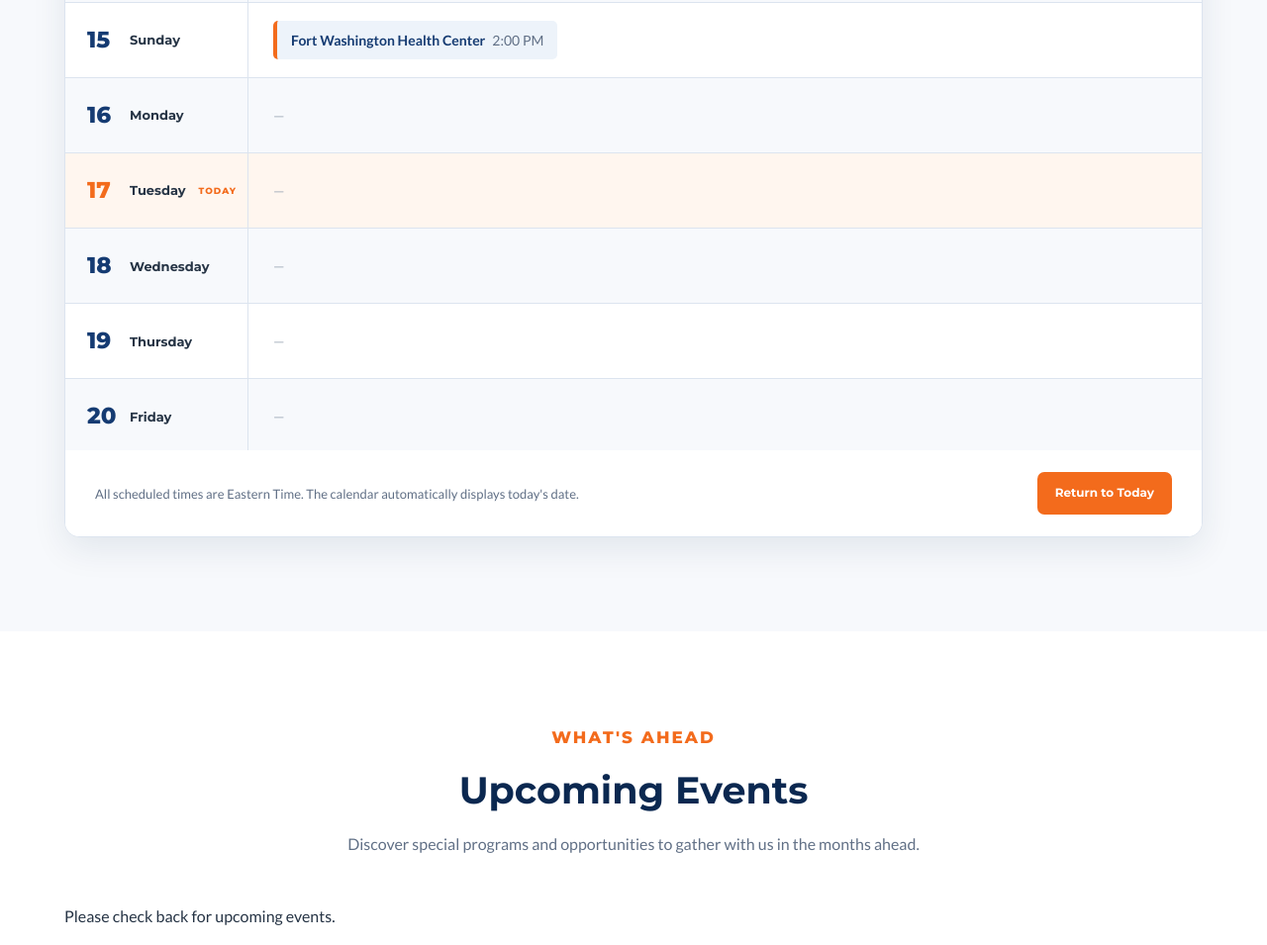
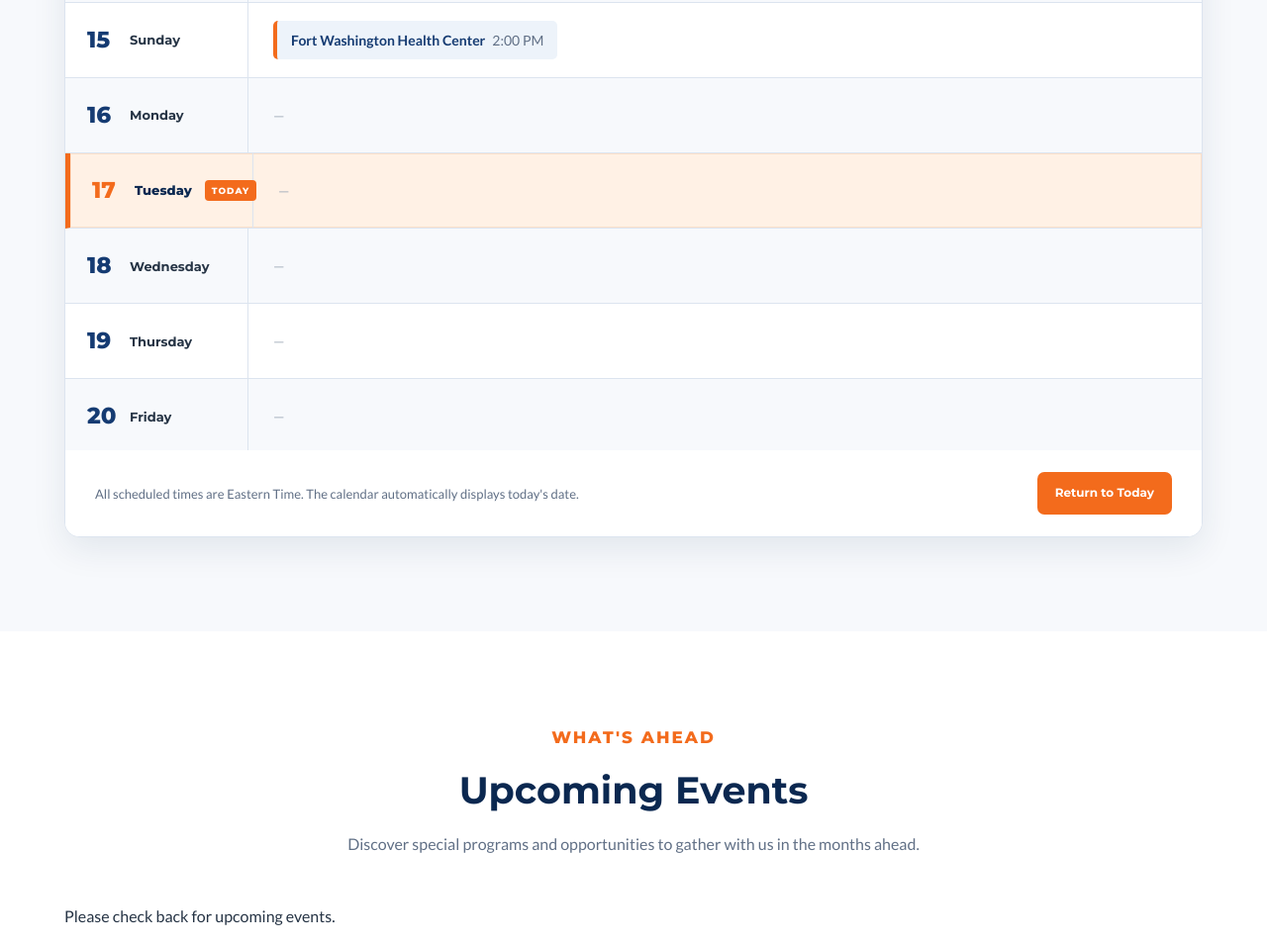
Before and after one commit to dantedennis6/Oxon-Hill-Church, a plain HTML site: page events.html in a window 1280 px wide. Shown: the part 1130-2085 px from the top of the page at 99% size. Drawn offline with Linux system fonts and the light colour scheme.

Commit message:
Refactor events.css by cleaning up comments and styles
Removed comments and adjusted styles for calendar and hero sections.

```diff
--- a/events.css
+++ b/events.css
@@ -181,7 +181,6 @@ h1, h2, h3, h4 {
 
 /* =========================================
    HERO BANNER
-   ORANGE TOP AND BOTTOM OUTLINE ADDED
 ========================================= */
 
 .page-hero {
@@ -196,8 +195,6 @@ h1, h2, h3, h4 {
   display: flex;
   align-items: center;
   justify-content: center;
-
-  /* ORANGE OUTLINE TO MATCH OTHER PAGES */
   border-top: 3px solid var(--orange);
   border-bottom: 3px solid var(--orange);
 }
@@ -296,8 +293,6 @@ h1, h2, h3, h4 {
   color: var(--orange);
   margin-bottom: 16px;
 }
-
-/* HERO TITLE FADE-IN */
 
 .page-hero h1 {
   font-family: "Montserrat", Arial, sans-serif;
@@ -433,7 +428,9 @@ h1, h2, h3, h4 {
   transform: translateY(-2px);
 }
 
-/* SCROLLABLE CALENDAR */
+/* =========================================
+   SCROLLABLE CALENDAR
+========================================= */
 
 .calendar-days {
   display: flex;
@@ -441,7 +438,13 @@ h1, h2, h3, h4 {
   height: 525px;
   overflow-y: auto;
   overflow-x: hidden;
-  scroll-behavior: smooth;
+
+  /*
+    Important: use automatic internal scrolling
+    so the current date appears immediately.
+  */
+  scroll-behavior: auto;
+
   overscroll-behavior: contain;
   scrollbar-width: thin;
   scrollbar-color: var(--orange) var(--off-white);
@@ -537,20 +540,38 @@ h1, h2, h3, h4 {
   font-size: 14px;
 }
 
+/* =========================================
+   TODAY'S DATE HIGHLIGHT
+========================================= */
+
 .calendar-day.is-today {
-  background: #fff6ef;
+  background: #fff1e5;
+  border-left: 5px solid var(--orange);
+  box-shadow: inset 0 0 0 1px rgba(243, 107, 28, 0.13);
+}
+
+.calendar-day.is-today:hover {
+  background: #ffead8;
 }
 
 .calendar-day.is-today .calendar-date-number {
   color: var(--orange);
 }
 
+.calendar-day.is-today .calendar-weekday {
+  color: var(--dark-navy);
+  font-weight: 800;
+}
+
 .calendar-today-label {
-  display: block;
+  display: inline-block;
   font-family: "Montserrat", sans-serif;
   font-size: 9px;
   font-weight: 800;
-  color: var(--orange);
+  color: var(--white);
+  background: var(--orange);
+  padding: 3px 7px;
+  border-radius: 4px;
   text-transform: uppercase;
   letter-spacing: 1px;
 }
@@ -875,14 +896,9 @@ h1, h2, h3, h4 {
   max-width: 980px;
 }
 
-/* Keep short trailing words with the sentence
-   while allowing normal wrapping on smaller screens. */
-
 .invitation-description {
   text-wrap: balance;
 }
-
-/* BUTTONS */
 
 .invitation-actions {
   display: flex;
```
